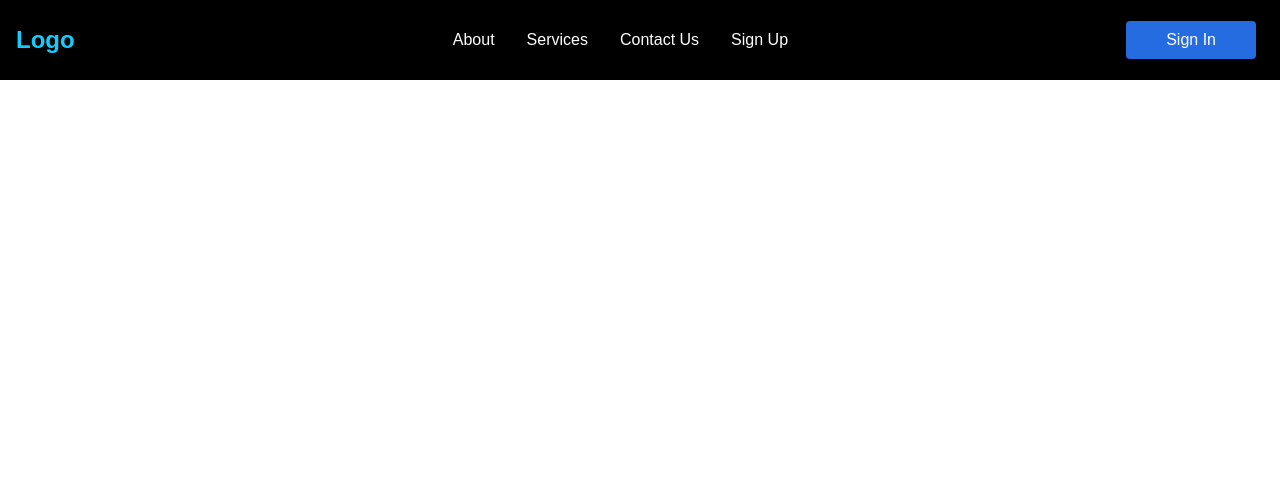
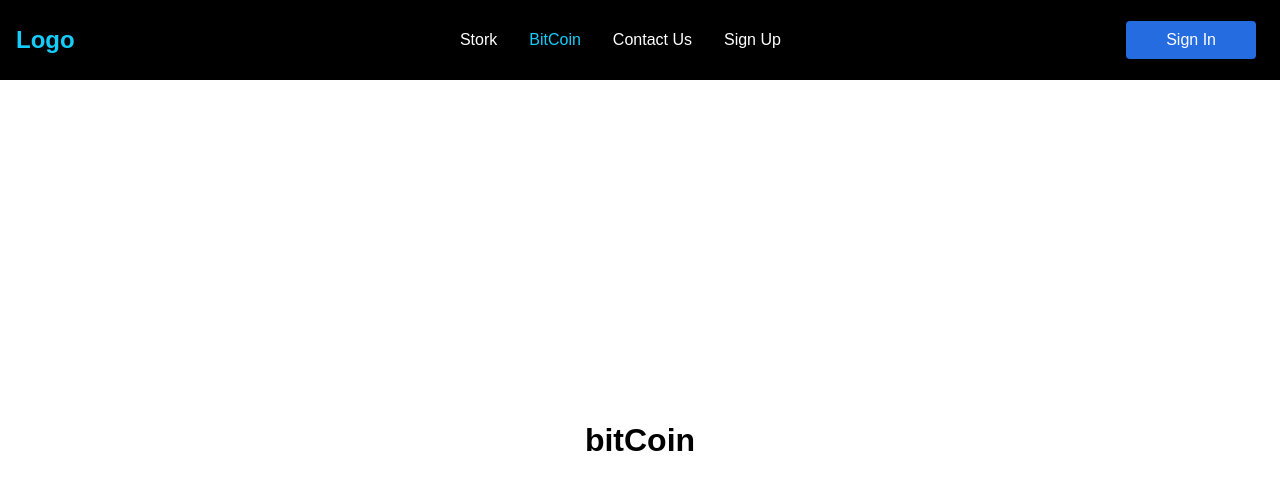
Before and after one commit to salvable/web-Stork, a React (Create React App) app: page /bitCoin in a window 1280 px wide. Shown: the top 490 px of the page. Built offline with nearby package versions, Linux system fonts and the light colour scheme.

Commit message:
기본 구조 확립

```diff
--- a/src/App.js
+++ b/src/App.js
@@ -2,8 +2,9 @@ import React from 'react';
 import './App.css';
 import Navbar from './Stork/component/Navbar';
 import {BrowserRouter as Router, Switch, Route} from "react-router-dom";
-import Home from "./Stork/Pages/Home";
-import About from "./Stork/Pages/about";
+import Home from "./Stork/Pages/home/home";
+import Stork from "./Stork/Pages/stork/stork";
+import BitCoin from "./Stork/Pages/bitCoin/bitCoin";
 
 function App() {
   return (
@@ -11,7 +12,8 @@ function App() {
           <Navbar />
           <Switch>
               <Route path="/" exact component={Home} />
-              <Route path="/about" component={About} />
+              <Route path="/stork" component={Stork} />
+              <Route path="/bitCoin" component={BitCoin} />
           </Switch>
       </Router>
   );
--- /dev/null
+++ b/src/Stork/Pages/bitCoin/bitCoin.js
@@ -0,0 +1,18 @@
+import React from "react";
+
+const bitCoin = () => {
+    return (
+        <div
+            style = {{
+                display: 'flex',
+                justifyContent:'center',
+                alignItems: 'center',
+                height: '90vh'
+            }}
+        >
+            <h1>bitCoin</h1>
+        </div>
+    )
+};
+
+export default bitCoin
--- a/src/Stork/Pages/about.js
+++ b/src/Stork/Pages/stork/stork.js
@@ -1,6 +1,6 @@
 import React from "react";
 
-const About = () => {
+const stork = () => {
     return (
         <div
             style = {{
@@ -10,9 +10,9 @@ const About = () => {
                 height: '90vh'
             }}
         >
-            <h1>About</h1>
+            <h1>stork</h1>
         </div>
     )
 };
 
-export default About
+export default stork
--- a/src/Stork/component/Navbar/index.js
+++ b/src/Stork/component/Navbar/index.js
@@ -11,11 +11,11 @@ const Navbar = () => {
                </NavLink>
                <Bars />
                <NavMenu>
-                   <NavLink to="/about" activeStyle>
-                       About
+                   <NavLink to="/stork" activeStyle>
+                       Stork
                    </NavLink>
-                   <NavLink to="/services" activeStyle>
-                       Services
+                   <NavLink to="/bitCoin" activeStyle>
+                       BitCoin
                    </NavLink>
                    <NavLink to="/contact-us" activeStyle>
                        Contact Us
```
Also changed, not shown: src/Stork/Pages/home/home.js (renamed from src/Stork/Pages/Home.js), src/Stork/Pages/sign-In&Up/sign-in.js (added), src/Stork/Pages/sign-In&Up/sign-up.js (added).
